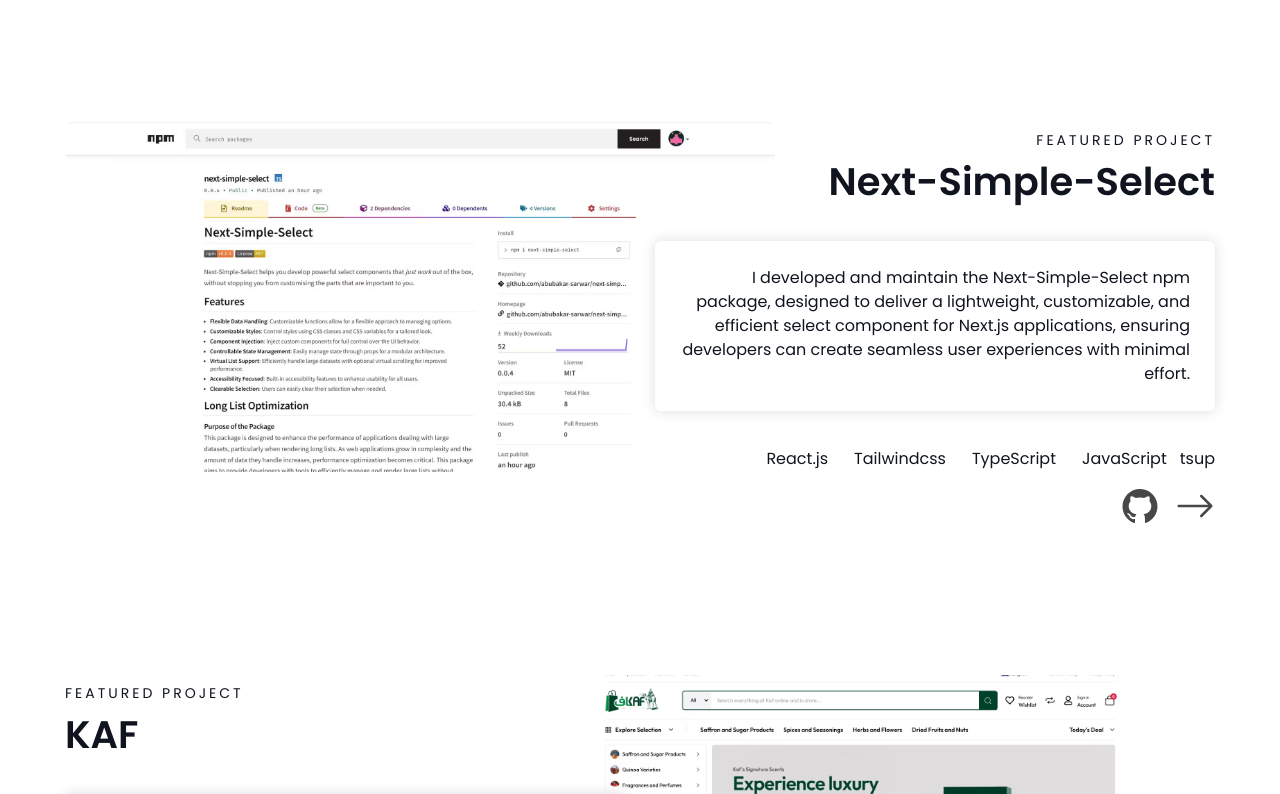
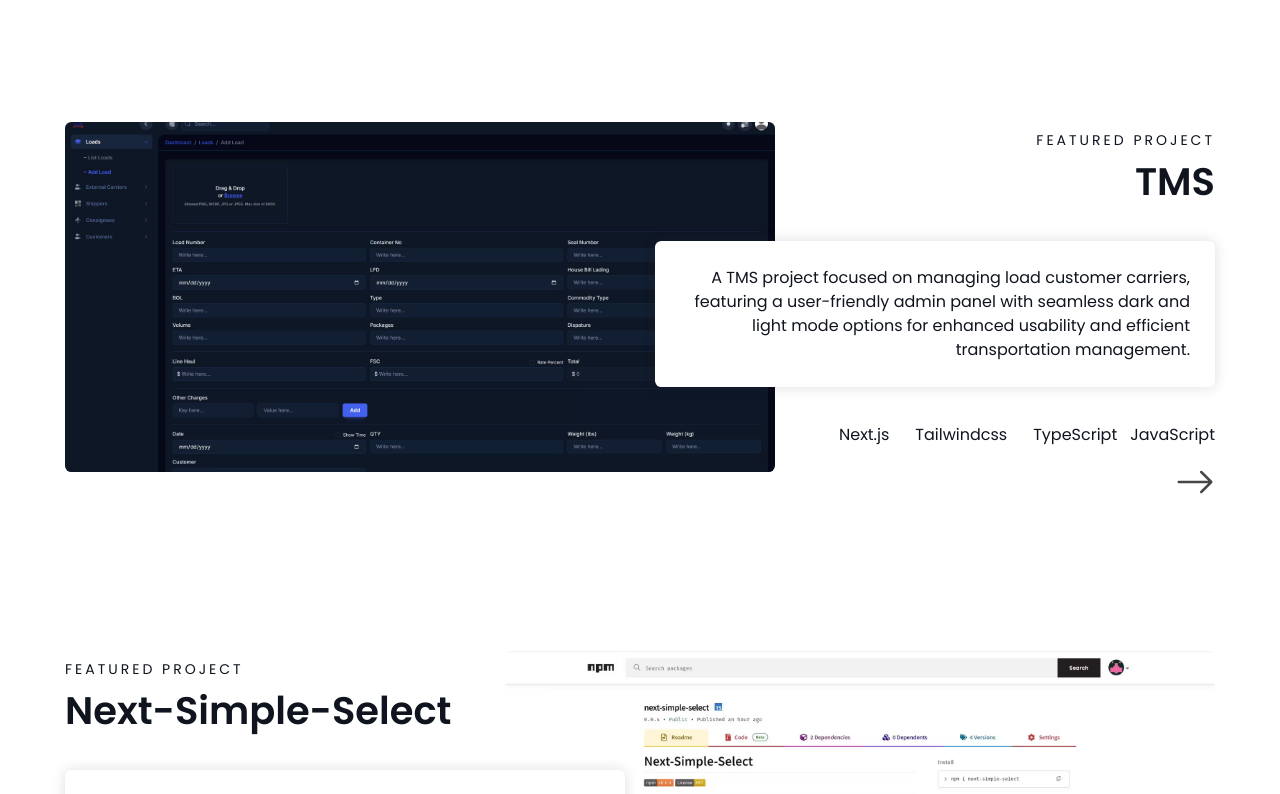
Before and after one commit to abubakar-sarwar/portfolio, a Next.js app: page / in a window 1280 px wide. Shown: the part 1026-1820 px from the top of the page. Built offline with nearby package versions, Linux system fonts and the light colour scheme.

Commit message:
project added tms

```diff
--- a/app/_components/footer.tsx
+++ b/app/_components/footer.tsx
@@ -44,7 +44,7 @@
             <div className="projects">
               <h1>Latest Projects</h1>
               <ul>
-                {projects.map((item: ProjectType, index) => (
+                {projects?.slice(0, 5)?.map((item: ProjectType, index) => (
                   <li key={index}>
                     <Link
                       href={item?.liveLink || item?.gitLink}
--- a/constants/index.ts
+++ b/constants/index.ts
@@ -1,4 +1,18 @@
 export const projects = [
+  {
+    title: "TMS",
+    description:
+      'A TMS project focused on managing load customer carriers, featuring a user-friendly admin panel with seamless dark and light mode options for enhanced usability and efficient transportation management.',
+    technologies: [
+      "Next.js",
+      "Tailwindcss",
+      "TypeScript",
+      "JavaScript",
+    ],
+    image: "/assets/tms-jet.avif",
+    gitLink: "",
+    liveLink: "https://tms-jet.vercel.app/login",
+  },
   {
     title: "Next-Simple-Select",
     description:
```
Also changed, not shown: public/assets/tms-jet.avif (added), 1 other file (tests, documents, lock files or other folders).
